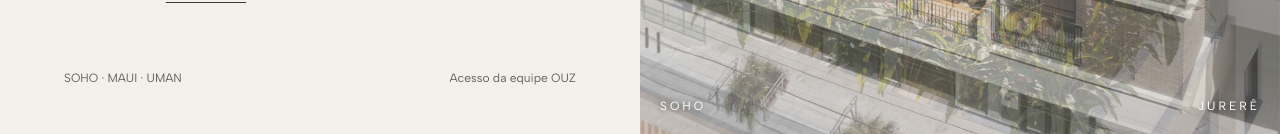
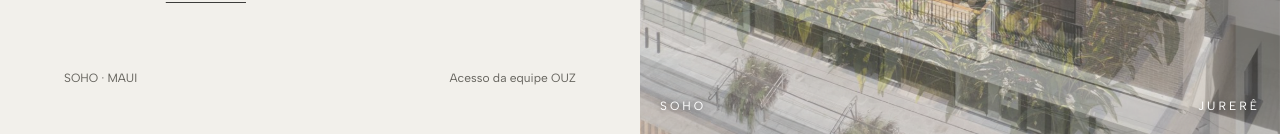
Before and after one commit to gustavocasaouz/ouz-experience, a Next.js app: page / in a window 1280 px wide. Shown: the part 666-800 px from the top of the page. Built offline with nearby package versions, Linux system fonts and the light colour scheme.

Commit message:
Página inicial: rodapé mostra apenas SOHO · MAUI
Co-Authored-By: Claude Opus 5.5 <noreply@anthropic.com>

```diff
--- a/src/app/(inicio)/page.tsx
+++ b/src/app/(inicio)/page.tsx
@@ -54,7 +54,7 @@ export default function Entrada() {
             </p>
           </div>
           <div className="flex items-center justify-between gap-4 text-xs text-ink-mute">
-            <span>SOHO · MAUI · UMAN</span>
+            <span>SOHO · MAUI</span>
             <Link href="/entrar?next=/admin" className="hover:text-ink">Acesso da equipe OUZ</Link>
           </div>
         </div>
```
